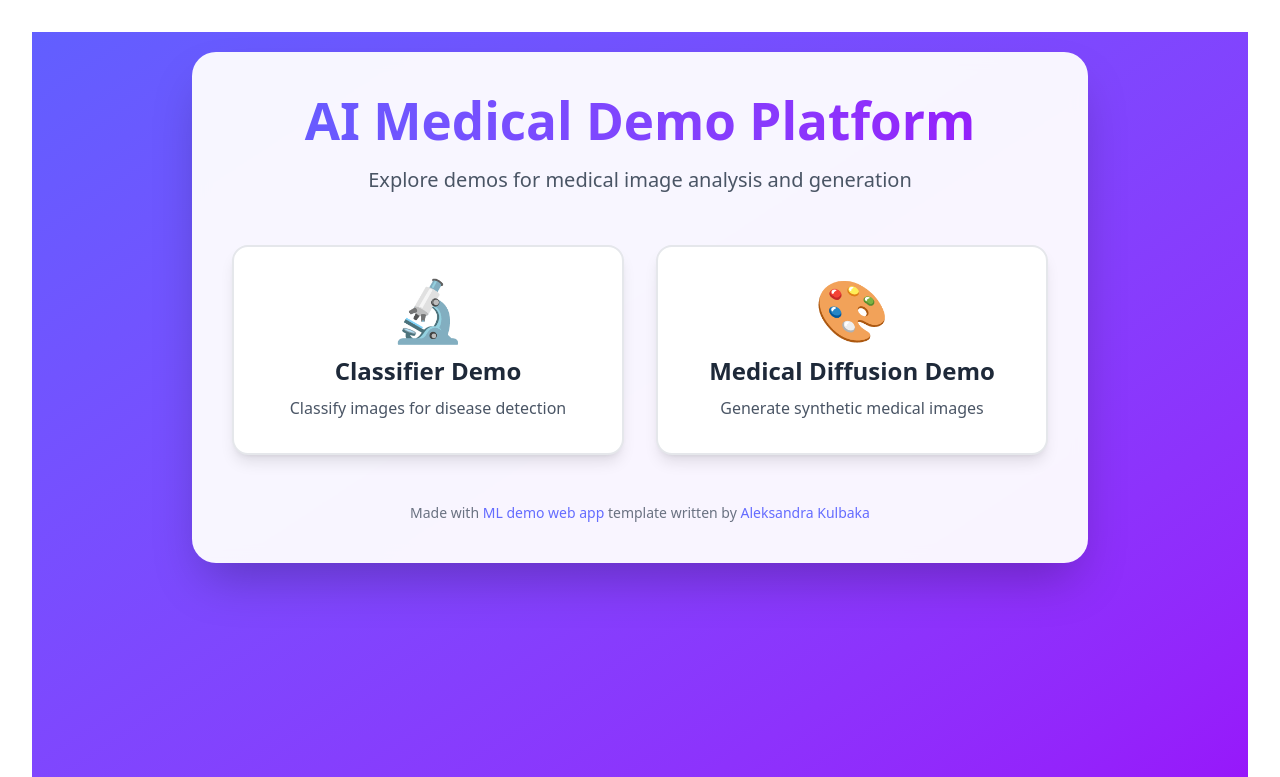
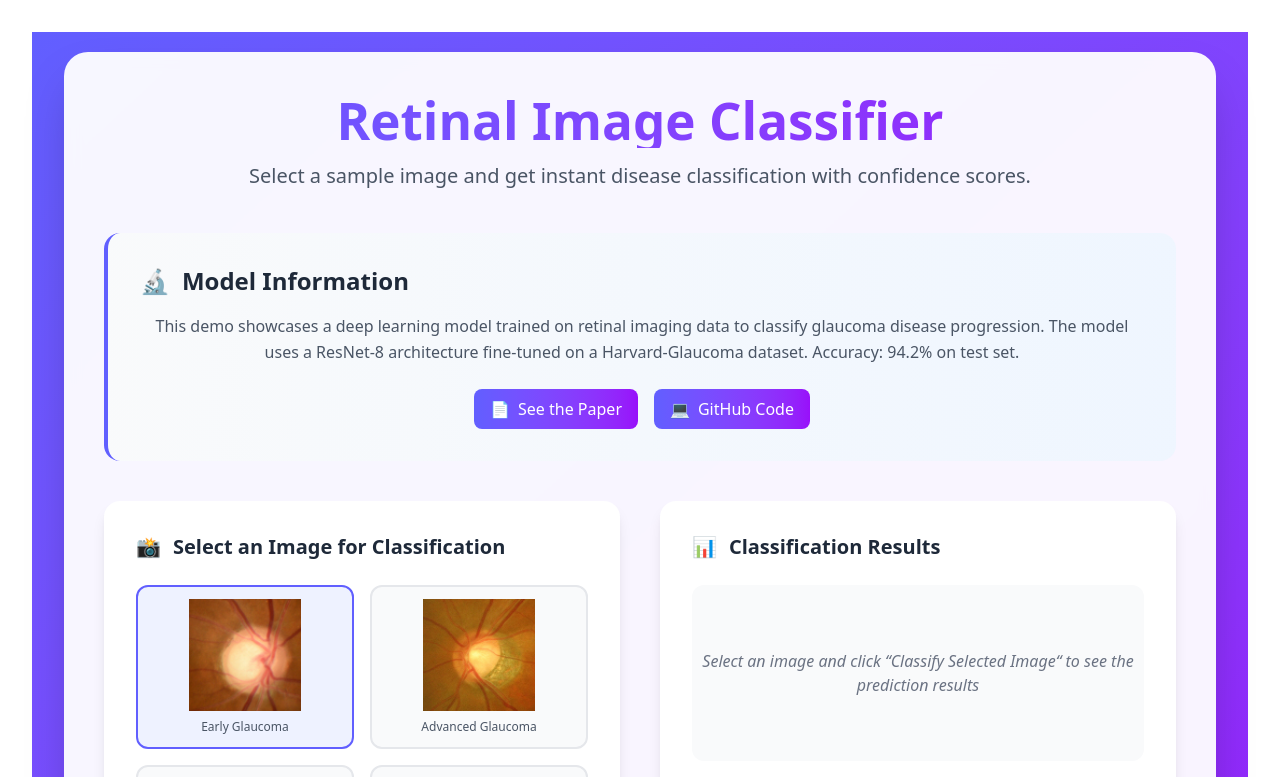
Before and after one commit to aca18awk/ml_demo_web_app, a React (Vite) app in the folder frontend/: page / in a window 1280 px wide. Shown: the top 777 px of the page. Built offline with nearby package versions, Linux system fonts and the light colour scheme.

Commit message:
docs: updated documentation

```diff
--- a/frontend/src/constants.js
+++ b/frontend/src/constants.js
@@ -4,10 +4,10 @@ import advancedGlaucoma from "./assets/classification_images/advanced_glaucoma.p
 import normal from "./assets/classification_images/normal.png";
 
 // options: "CLASSIFIER", "DIFFUSION", "MULTIMODAL"
-export const MODEL_TYPE = "MULTIMODAL";
+export const MODEL_TYPE = "CLASSIFIER";
 
 // CLASSIFIER INFO
-export const CAN_USER_UPLOAD_IMAGE = true;
+export const CAN_USER_UPLOAD_IMAGE = false;
 
 export const CLASSIFIER_MODEL_INFO = {
   name: "Retinal Image Classifier",
```
Also changed, not shown: 1 other file (tests, documents, lock files or other folders).
